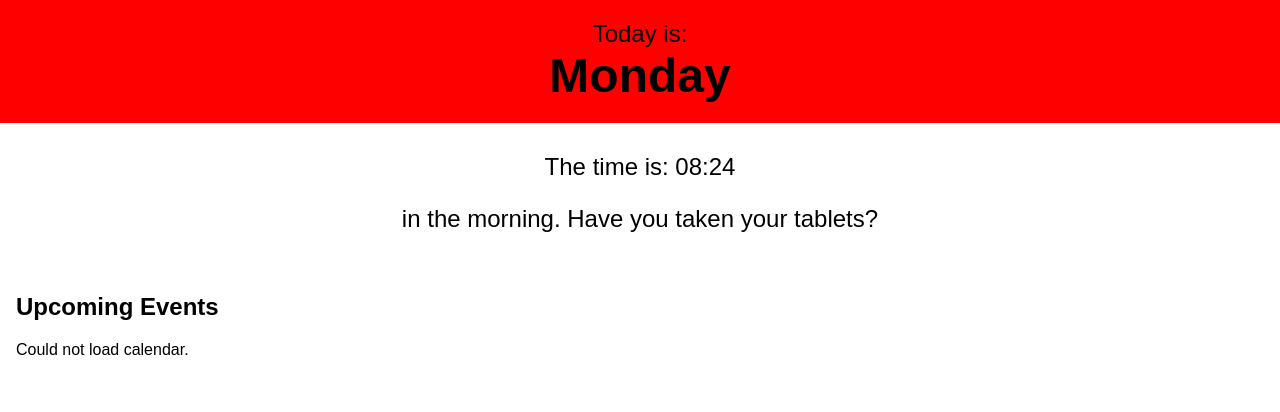
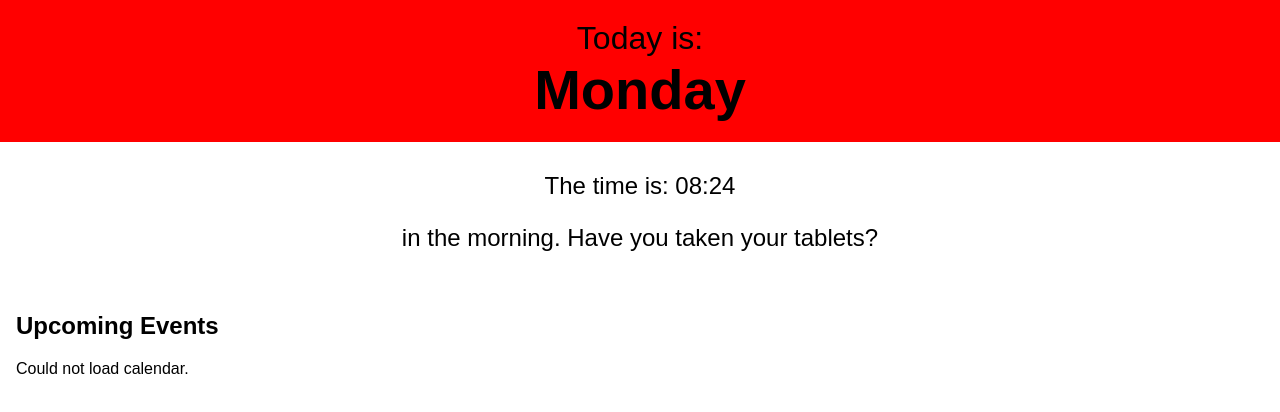
Before and after one commit to macadamer/anns-day, a plain HTML site: page index.html in a window 1280 px wide. Drawn offline with Linux system fonts and the light colour scheme; no server answers.

Commit message:
Update index.html

```diff
--- a/index.html
+++ b/index.html
@@ -19,12 +19,12 @@
     }
 
     .banner-line-1 {
-      font-size: 18pt;
+      font-size: 24pt;
       margin: 0;
     }
 
     .banner-line-2 {
-      font-size: 36pt;
+      font-size: 42pt;
       font-weight: bold;
       margin: 0;
     }
```
